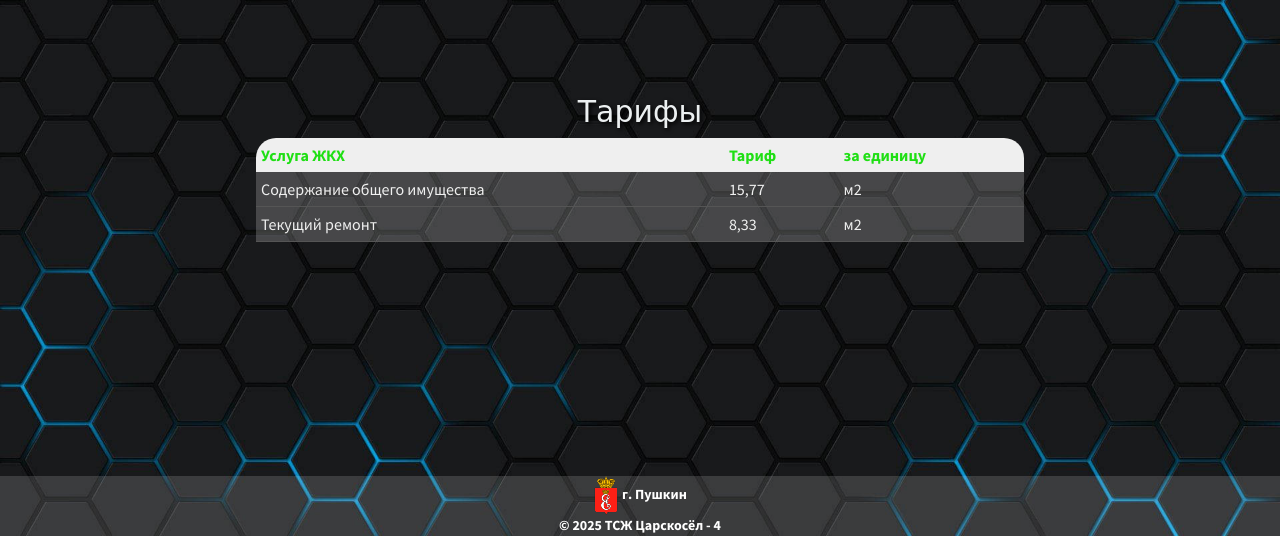
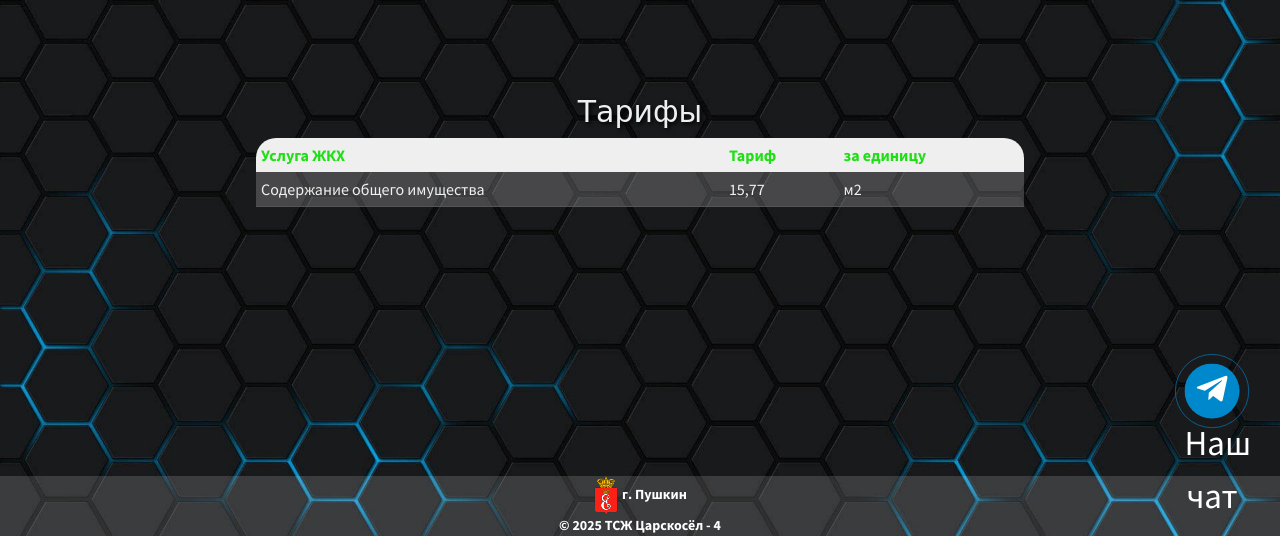
Before and after one commit to german-spb/tsg, a Django app: template tsg4/templates/document.html in a window 1280 px wide. Shown: the part 264-800 px from the top of the page. Run offline with Django 3.2, Linux system fonts and the light colour scheme; the template is opened without the code that fills it, so the values that code supplies are empty; some libraries are stand-ins or nearby versions.

Commit message:
add button telegram

```diff
--- a/tsg4/static/css/base.css
+++ b/tsg4/static/css/base.css
@@ -177,3 +177,73 @@ h1 {
 
     padding: 20px;
 }
+.blink {
+    animation: blink 2s infinite; /* Параметры анимации */
+   }
+   @keyframes blink {
+    from { opacity: 1; /* Непрозрачный текст */ }
+    to { opacity: 0; /* Прозрачный текст */ }
+   }
+
+.telegram-button {
+    position: fixed;
+    right: 13px;
+    bottom: 90px;
+    transform: translate(-50%, -50%);
+    background: #0088cc; /*цвет кнопки*/
+    border-radius: 50%;
+    width: 55px; /*ширина кнопки*/
+    height: 55px; /*высота кнопки*/
+    color: #fff;
+    text-align: center;
+    line-height: 53px; /*центровка иконки в кнопке*/
+    font-size: 35px; /*размер иконки*/
+    z-index: 9999;
+}
+.telegram-button a {
+    color: #fff;
+}
+.telegram-button:before,
+.telegram-button:after {
+    content: " ";
+    display: block;
+    position: absolute;
+    border: 50%;
+    border: 1px solid #0088cc; /*цвет анимированных волн от кнопки*/
+    left: -20px;
+    right: -20px;
+    top: -20px;
+    bottom: -20px;
+    border-radius: 50%;
+    animation: animate 1.5s linear infinite;
+    opacity: 0;
+    backface-visibility: hidden;
+}
+
+.telegram-button:after{
+    animation-delay: .5s;
+}
+
+@keyframes animate
+{
+    0%
+    {
+        transform: scale(0.5);
+        opacity: 0;
+    }
+    50%
+    {
+        opacity: 1;
+    }
+    100%
+    {
+        transform: scale(1.2);
+        opacity: 0;
+    }
+}
+@media (max-width : 800px) {
+.telegram-button {
+    bottom: 5px; /*отступ кнопки снизу от экрана*/
+    right: 5px; /*отступ кнопки слева от экрана(right - справа)*/
+  }
+}
--- a/tsg4/templates/base.html
+++ b/tsg4/templates/base.html
@@ -11,6 +11,7 @@
     <link rel="icon" href="{% static 'img/favicon.ico' %}" />
     <link href="{% static "css/bootstrap.css" %}" rel="stylesheet">
     <link href="{% static "css/base.css" %}" rel="stylesheet">
+    <link href="https://cdnjs.cloudflare.com/ajax/libs/font-awesome/5.15.4/css/all.min.css" rel="stylesheet"> <!-- для кнопки Телеграмм -->
     <script src="{% static "js/bootstrap.bundle.js" %}"></script>
     <!--<link href="{% static 'django_summernote/summernote.css' %}" rel="stylesheet"> -->
     <!-- <script src="code.jquery.com"></script> -->
@@ -23,7 +24,9 @@
         <div class="dropdown">
             <button class="btn btn-primary my-btn dropdown-toggle me-3" type="button"
                     data-bs-toggle="dropdown" aria-expanded="false">
+
                 {{ request.user }}
+
             </button>
             <ul class="dropdown-menu dd-color">
                 <li><a class="dropdown-item dd-item-color" href="{% url 'post-create' %}">Добавить пост</a></li>
@@ -107,11 +110,18 @@
     </table>
     {% block content_2 %}
     {% endblock content_2 %}
+    <a href="https://t.me/+lygk_R0Qj_s3MWUy" target="_blank" title="Написать в Telegram">
+        <div class="telegram-button">
+        <i class="fab fa-telegram-plane"></i>Наш чат
+        </div>
+    </a>
     {% block footer %}
     <footer class="fixed-footer">
-        <img src="/static/img/pushkin_g.png" alt="Герб">
-        <span>г. Пушкин</span><br>
-        <span>&copy; 2025 ТСЖ Царскосёл - 4</span>
+
+    <img src="/static/img/pushkin_g.png" alt="Герб">
+    <span>г. Пушкин</span><br>
+    <span>&copy; 2025 ТСЖ Царскосёл - 4</span>
+
     </footer>
     {% endblock %}
     <!--<div class="averin_newyear"></div> <!--Новогодние подарки внизу сайта-->
--- a/tsg4/templates/document.html
+++ b/tsg4/templates/document.html
@@ -49,11 +49,6 @@
                     <td>15,77</td>
                     <td>м2</td>
                 </tr>
-		<tr>
-			<td>Текущий ремонт</td>
-			<td>8,33</td>
-			<td>м2</td>
-		</tr>
             </tbody>
     </table>
 
--- a/tsg4/templates/password_reset_email.html
+++ b/tsg4/templates/password_reset_email.html
@@ -5,10 +5,10 @@
 {% block reset_link %}
 {{ protocol }}://{{ domain }}{% url 'password_reset_confirm' uidb64=uid token=token %}
 {% endblock %}
-{% translate 'Your username, in case you’ve forgotten:' %} {{ user.get_username }}
+{% translate "Your username, in case you’ve forgotten:" %} {{ user.get_username }}
 
 {% translate "Thanks for using our site!" %}
 
-{% blocktranslate %}The {{ site_name }} team{% endblocktranslate %}
+{% blocktranslate %}The {{ site_name }} administrator{% endblocktranslate %}
 
 {% endautoescape %}
```
Lines whose indentation alone changed are shown as unchanged.
